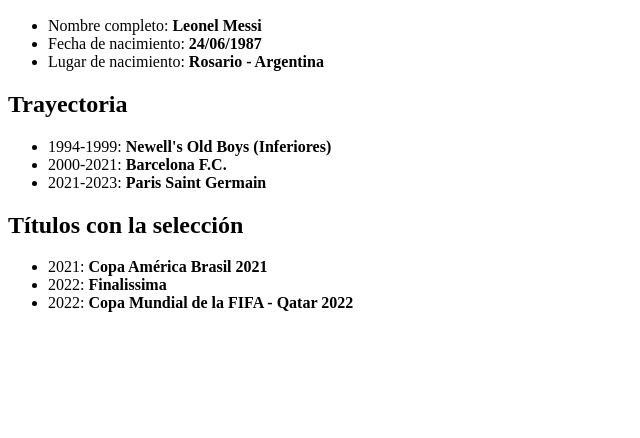
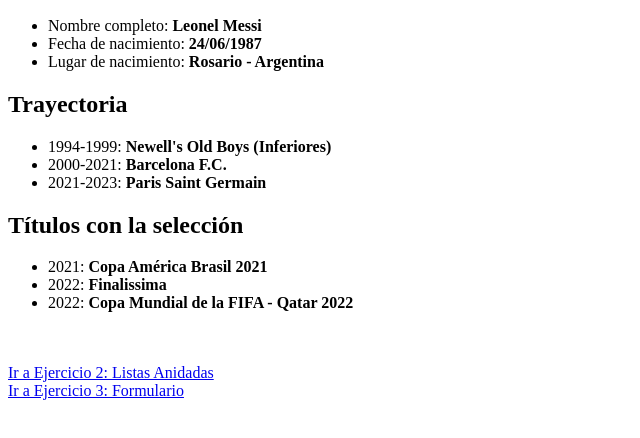
Before and after one commit to JuliHerrador/nucba-entrega-01, a plain HTML site: page index.html in a window 1280 px wide. Shown: the part 110-548 px from the top of the page, without its empty margins (0-640 px from the left). Drawn offline with Linux system fonts and the light colour scheme.

Commit message:
Modificación con archivos enlazados

```diff
--- a/index.html
+++ b/index.html
@@ -27,6 +27,9 @@
         <li>2022:<b> Finalissima</b> </li>
         <li>2022:<b> Copa Mundial de la FIFA - Qatar 2022</b> </li>
     </ul>
-
+    <br><br/>
+    <a href="listasAnidadas.html">Ir a Ejercicio 2: Listas Anidadas</a><br/>
+    <a href="formulario.html">Ir a Ejercicio 3: Formulario</a>
+    <br><br/>
 </body>
 </html>
```
